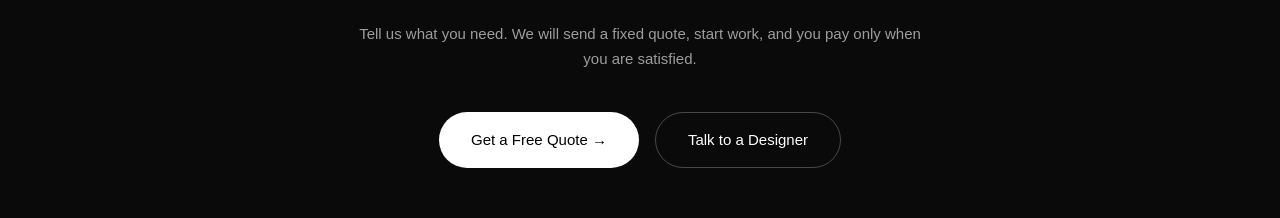
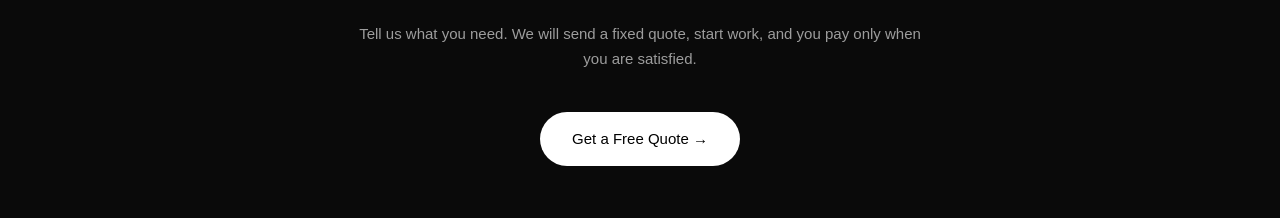
Before and after one commit to Vijendra2016/shopifytaskerwebapp, a Next.js app: page /shopify-web-designer/new-york-ny in a window 1280 px wide. Shown: the part 6576-6794 px from the top of the page. Built offline with nearby package versions, Linux system fonts and the light colour scheme; no server answers; what tailwindcss-animated would draw is missing.

Commit message:
web designer pages fixed

```diff
--- a/src/app/shopify-web-designer/[city]/page.tsx
+++ b/src/app/shopify-web-designer/[city]/page.tsx
@@ -384,12 +384,7 @@ export default async function CityPage(props: Props) {
             <CreateTaskButton className="inline-flex items-center gap-2 bg-white text-black text-[15px] font-medium px-8 py-4 rounded-full hover:bg-white/90 transition cursor-pointer">
               Get a Free Quote →
             </CreateTaskButton>
-            <Link
-              href="/contact"
-              className="inline-flex items-center gap-2 text-white text-[15px] font-medium px-8 py-4 rounded-full border border-white/25 hover:border-white/60 transition"
-            >
-              Talk to a Designer
-            </Link>
+
           </div>
         </div>
       </section>
```
